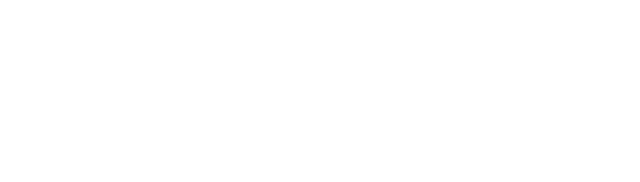
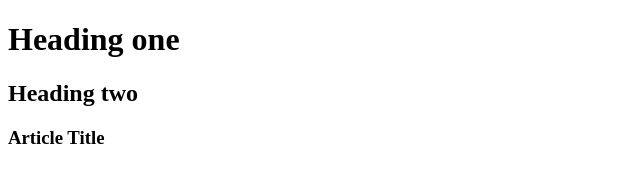
Before and after one commit to psdtohtml5/learn-branches, a plain HTML site: page index.html in a window 1280 px wide. Shown: the whole page, without its empty margins (0-640 px from the left). Drawn offline with Linux system fonts and the light colour scheme.

Commit message:
Add body for the index page

```diff
--- a/index.html
+++ b/index.html
@@ -5,6 +5,23 @@
 	<title>Learn Branches</title>
 </head>
 <body>
-
+	<div class="container">
+		<header>
+			<div class="header-inner">
+				<hgroup>
+					<h1>Heading one</h1>
+					<h2>Heading two</h2>
+				</hgroup>
+			</div>
+		</header>
+		<section>
+			<article>
+				<h1>Article Title</h1>
+			</article>
+		</section>
+		<footer>
+			<div class="footer-inner"></div>
+		</footer>
+	</div>
 </body>
 </html>
```
